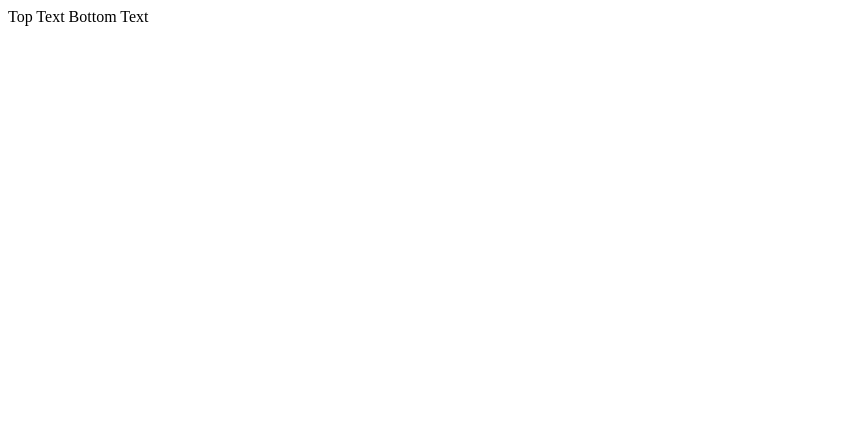
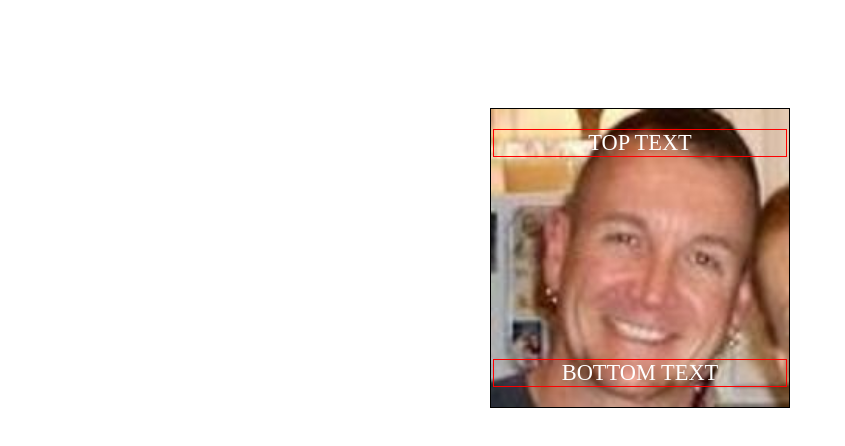
Before and after one commit to spikeburton/codedaddy-meme-generator, a plain HTML site: page index.html in a window 1280 px wide. Shown: the whole page, without its empty margins (0-845 px from the left). Drawn offline with Linux system fonts and the light colour scheme.

Commit message:
create basic layout

```diff
--- a/css/style.css
+++ b/css/style.css
@@ -0,0 +1,34 @@
+.container {
+  margin: 0 auto;
+  padding: 2px;
+  position: relative;
+  top: 100px;
+  width: 300px;
+  height: 300px;
+  border: 1px solid black;
+  background-image: url('../img/codedaddy.jpeg');
+  background-repeat: no-repeat;
+  background-size: cover;
+  box-sizing: border-box;
+  /* overflow: auto; */
+}
+
+.meme-text {
+  margin: 0 auto;
+  position: absolute;
+  display: inline-block;
+  width: 98%;
+  color: white;
+  text-align: center;
+  text-transform: uppercase;
+  font-size: 1.4em;
+  border: 1px solid red;
+}
+
+#top-text {
+  top: 20px;
+}
+
+#bottom-text {
+  bottom: 20px;
+}
--- a/index.html
+++ b/index.html
@@ -4,12 +4,13 @@
   <meta charset="UTF-8">
   <meta name="viewport" content="width=device-width, initial-scale=1.0">
   <meta http-equiv="X-UA-Compatible" content="ie=edge">
+  <link rel="stylesheet" href="css/style.css">
   <title>Codedaddy Meme Generator</title>
 </head>
 <body>
   <div class="container">
-    <span id="top-text">Top Text</span>
-    <span id="bottom-text">Bottom Text</span>
+    <span id="top-text" class="meme-text">Top Text</span>
+    <span id="bottom-text" class="meme-text">Bottom Text</span>
   </div>
 </body>
 </html>
```
